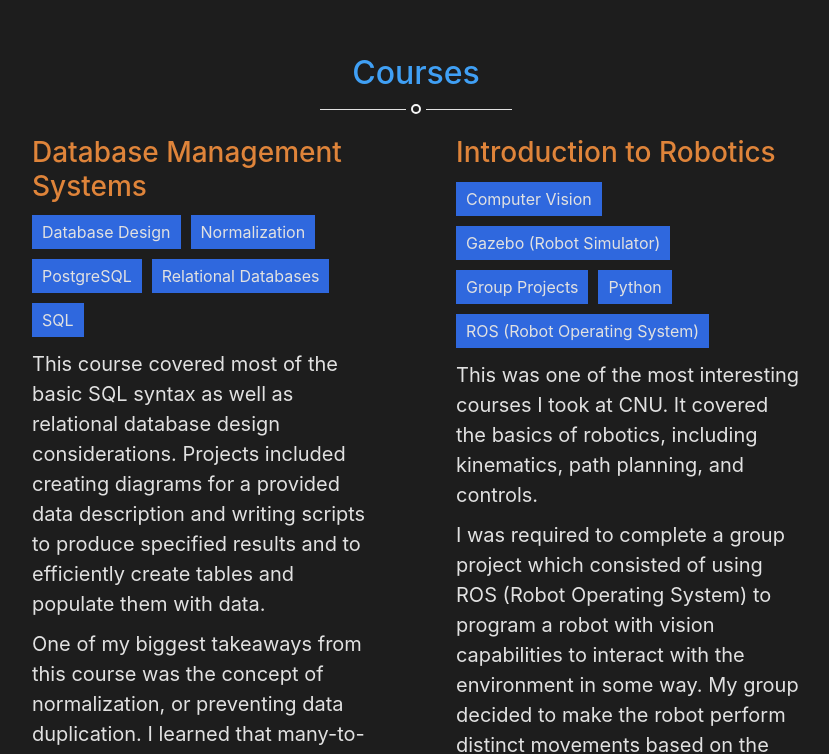
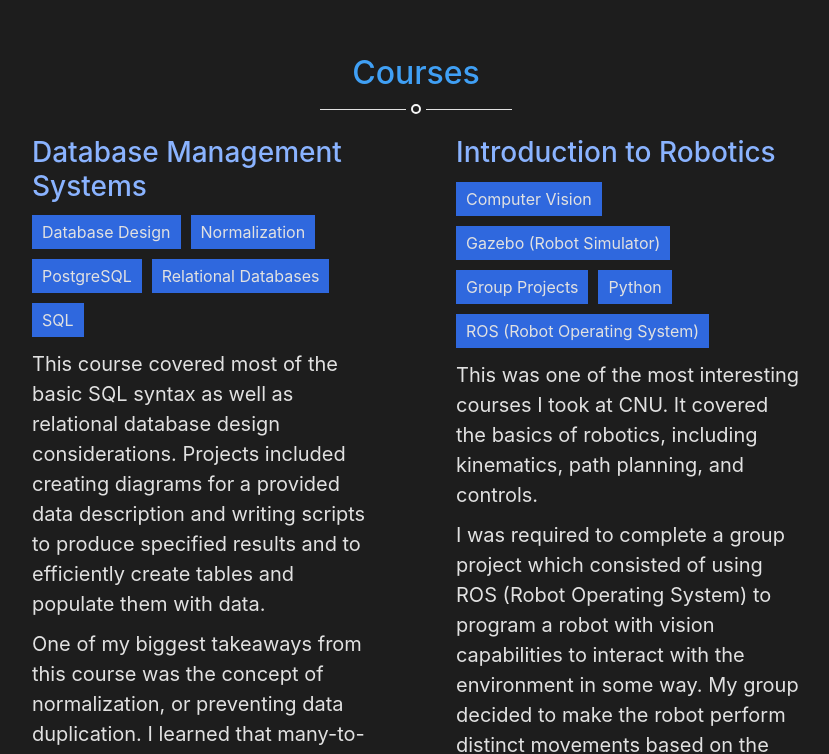
Before and after one commit to Dylan-Dotti/React-Portfolio-Website, a React (Create React App) app: page /education in a window 1280 px wide. Shown: the part 1180-1934 px from the top of the page, without its empty margins (224-1053 px from the left). Built offline with nearby package versions, Linux system fonts and the light colour scheme.

Commit message:
Add new blue as new secondary color

```diff
--- a/src/Styles/colors.scss
+++ b/src/Styles/colors.scss
@@ -4,7 +4,8 @@ $blue-palette-1: (
     200: #2F68DE,
     300: #40A0F5,
     400: #2fB1DE,
-    500: #36F5FF
+    500: #36F5FF,
+    600: hsl(219, 100%, 77% / 1),
 );
 
 $comp-palette-1: (
@@ -44,5 +45,5 @@ $main-background-darker: #121212;
 $main-text-white: rgb(225, 225, 225);
 
 $primary-color: map-get($blue-palette-1, 300);
-$secondary-color: $orange-2;
+$secondary-color: map-get($blue-palette-1, 600);
 $accent-color: $cool-gray-2;
```
